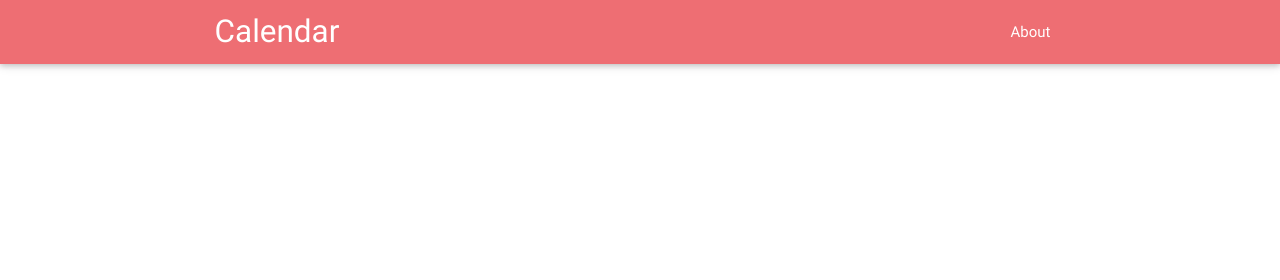
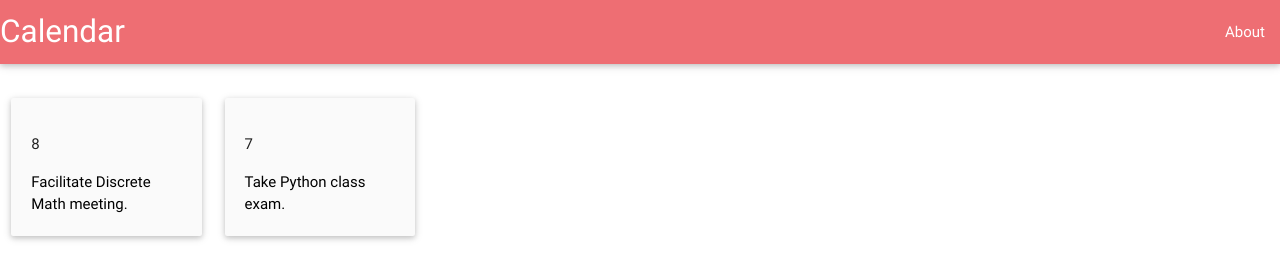
Before and after one commit to andela-ioraelosi/calendar, a plain HTML site: page index.html in a window 1280 px wide. Drawn offline with Linux system fonts and the light colour scheme.

Commit message:
+ Implement starter design for application.

```diff
--- a/index.html
+++ b/index.html
@@ -9,8 +9,9 @@
     <meta name="viewport" content="width=device-width, initial-scale=1.0, maximum-scale=1.0, user-scalable=no"/>
   </head>
   <body ng-cloak>
+
     <nav>
-      <div class="nav-wrapper container">
+      <div class="nav-wrapper">
         <a href="#!" class="brand-logo">Calendar</a>
         <a href="#" data-activates="sidebar" class="button-collapse"><i class="mdi-navigation-menu"></i></a>
         <ul class="right hide-on-med-and-down">
@@ -21,6 +22,19 @@
         </ul>
       </div>
     </nav>
+
+    <div class="" ng-controller="EventController as register">
+      <h2>{{ event.heading }}</h2>
+      <div class="row">
+        <div class="col s4 m2" ng-repeat="event in register.events">
+          <div class="card-panel small grey lighten-5">
+            <p>{{ event.date }}</p>
+            <span class="card-title black-text">{{ event.title }}</span>
+          </div>
+        </div>
+      </div>
+    </div>
+
     <script src="./js/vendor/angular.js"></script>
     <script src="./js/vendor/jquery.js"></script>
     <script src="./js/vendor/materialize.js"></script>
```
